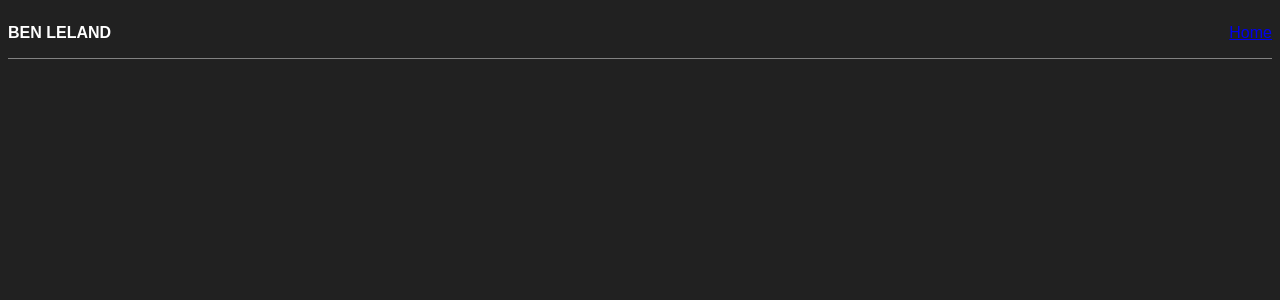
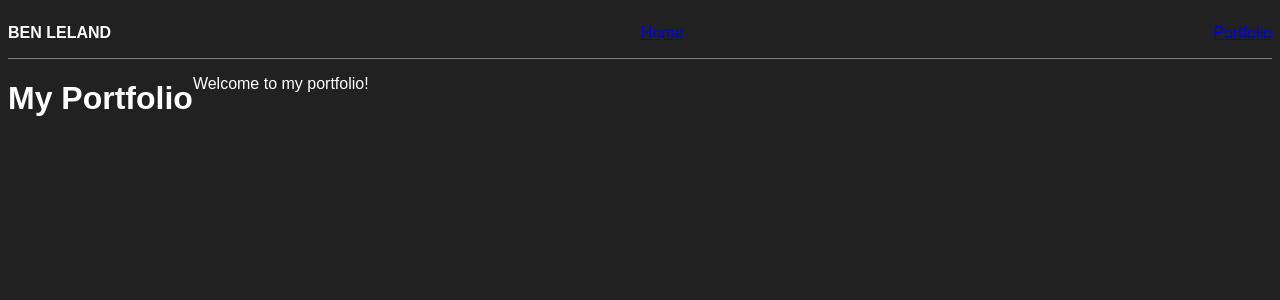
Before and after one commit to Ben-Leland/BenLeland-Portfolio, a React app: page /portfolio in a window 1280 px wide. Before the commit this address had no page. Shown: the top 300 px of the page. Built offline with nearby package versions, Linux system fonts and the light colour scheme; a web font is replaced by a local one.

Commit message:
Add portfolio route

```diff
--- a/src/components/Navbar/Navbar.jsx
+++ b/src/components/Navbar/Navbar.jsx
@@ -7,6 +7,7 @@ export default function Navbar() {
         <nav class="container">
             <p><strong>BEN LELAND</strong></p>
             <Link to='/'> Home</Link>
+            <Link to='/portfolio'> Portfolio</Link>
         </nav>
     )
 }
--- a/src/pages/App.jsx
+++ b/src/pages/App.jsx
@@ -2,6 +2,7 @@ import React from 'react'
 import { BrowserRouter, Routes, Route } from 'react-router-dom';
 import Home from './Home/Home.jsx';
 import Navbar from '../components/Navbar/Navbar.jsx';
+import Portfolio from './Portfolio/Portfolio.jsx';
 import './App.css';
 
 // TODO: find overall theme of website
@@ -12,6 +13,7 @@ export default function App() {
                 <Navbar />
                 <Routes>
                     <Route path="/" element={<Home />} />
+                    <Route path="/portfolio" element={<Portfolio />} />
                 </Routes>
             </BrowserRouter>
         </div>
--- a/src/pages/Portfolio/Portfolio.jsx
+++ b/src/pages/Portfolio/Portfolio.jsx
@@ -0,0 +1,12 @@
+import React from 'react';
+import { Link } from 'react-router-dom';
+import './Portfolio.css';
+
+export default function Portfolio() {
+    return (
+        <div class="container">
+            <h1>My Portfolio</h1>
+            <p>Welcome to my portfolio!</p>
+        </div>
+    )
+}
```
